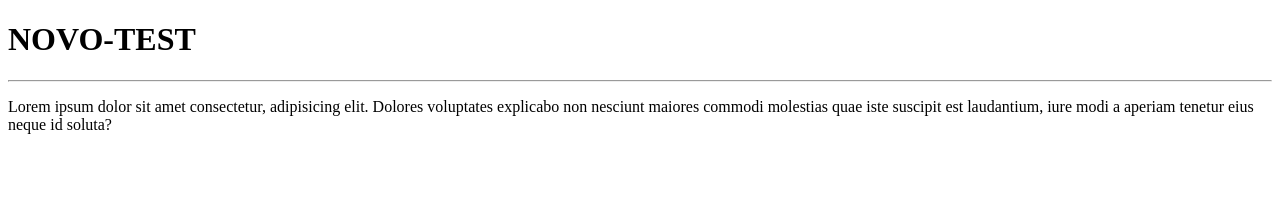
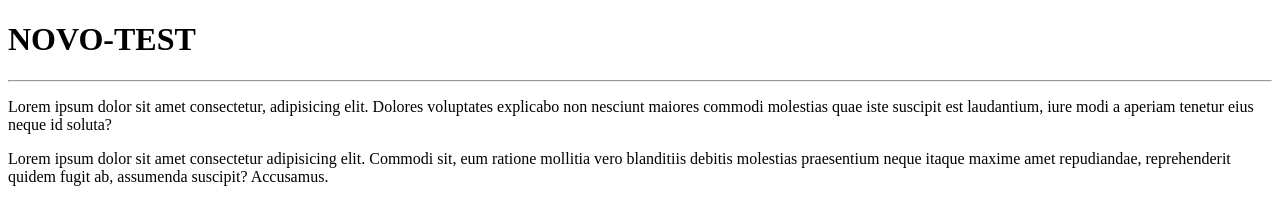
Before and after one commit to rodyffan/Novo-test, a plain HTML site: page site-exemplo/index.html in a window 1280 px wide. Drawn offline with Linux system fonts and the light colour scheme.

Commit message:
adicionei um parágrafo

```diff
--- a/site-exemplo/index.html
+++ b/site-exemplo/index.html
@@ -9,5 +9,6 @@
 <h1>NOVO-TEST</h1>
   <hr>
 <P>Lorem ipsum dolor sit amet consectetur, adipisicing elit. Dolores voluptates explicabo non nesciunt maiores commodi molestias quae iste suscipit est laudantium, iure modi a aperiam tenetur eius neque id soluta?</P>
+<p>Lorem ipsum dolor sit amet consectetur adipisicing elit. Commodi sit, eum ratione mollitia vero blanditiis debitis molestias praesentium neque itaque maxime amet repudiandae, reprehenderit quidem fugit ab, assumenda suscipit? Accusamus.</p>
 </body>
 </html>
```
